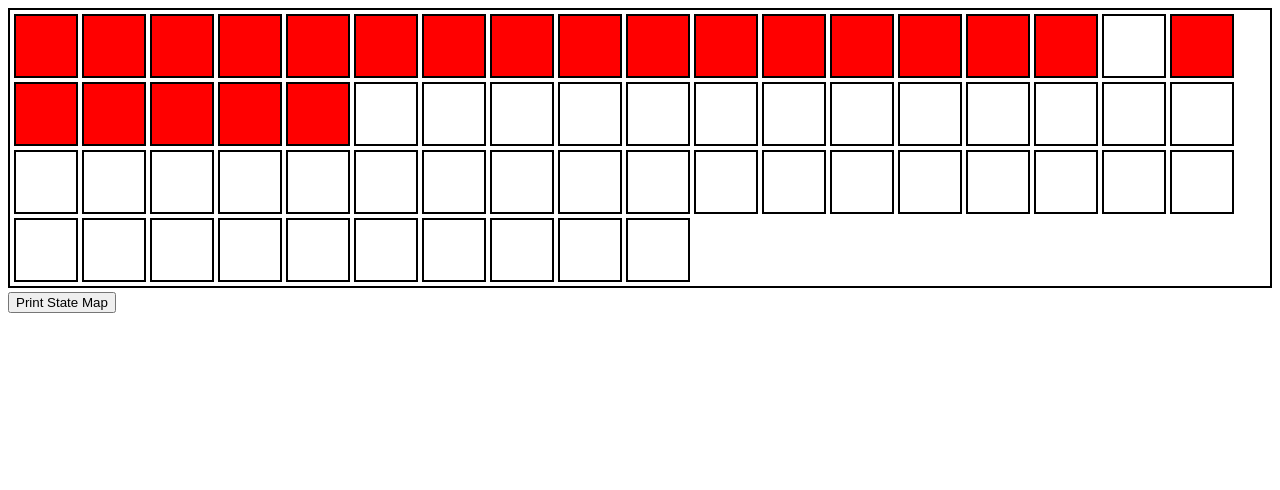
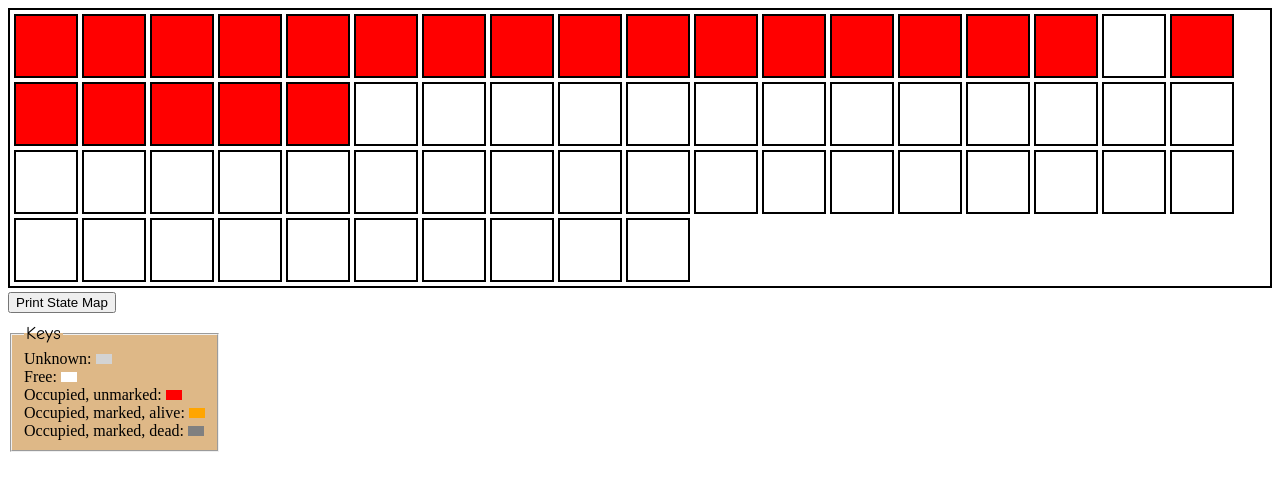
Before and after one commit to hnOsmium0001/DEMO-Mark-Sweep, a plain HTML site: page index.html in a window 1280 px wide. Drawn offline with nearby package versions, Linux system fonts and the light colour scheme.

Commit message:
Added color-coded keys

```diff
--- a/css/index.css
+++ b/css/index.css
@@ -25,3 +25,28 @@
   /* Let hover event pass through the overlay, so that one can select units under it */
   pointer-events: none;
 }
+
+.keys {
+  /* Inline-block will try to fit to its contents. */
+  display: inline-block;
+  background-color: burlywood;
+
+  margin-top: 10px;
+}
+.keys-legend {
+  font-size: 18px;
+  font-family: "Comic Sans MS", cursive, sans-serif;
+}
+
+.key {
+  /* Make them stay on their own line */
+  display: block;
+}
+
+.color-label {
+  display: inline-block;
+
+  /* Golden ratio */
+  width: 16.18px;
+  height: 10px;
+}
--- a/index.html
+++ b/index.html
@@ -1,21 +1,37 @@
 <!DOCTYPE html>
 <html>
+
 <head>
     <title>DEMO - Mark & Sweep GC</title>
     <meta charset="utf-8">
 
-        <script src="https://code.jquery.com/jquery-3.4.0.slim.min.js" integrity="sha256-ZaXnYkHGqIhqTbJ6MB4l9Frs/r7U4jlx7ir8PJYBqbI=" crossorigin="anonymous"></script>
+    <script src="https://code.jquery.com/jquery-3.4.0.slim.min.js"
+        integrity="sha256-ZaXnYkHGqIhqTbJ6MB4l9Frs/r7U4jlx7ir8PJYBqbI=" crossorigin="anonymous"></script>
     <script src="./js/index.js" type="module"></script>
     <link rel="stylesheet" type="text/css" href="./css/index.css">
     <link rel="stylesheet" type="text/css" href="./css/unit.css">
 </head>
+
 <body>
     <div id="container" class="container">
         <div id="memory-display" class="memory-display">
-                <!-- Word units will be added at runtime -->
+            <!-- Worad units will be added at runtime -->
         </div>
         <canvas id="memory-overlay" class="memory-overlay"></canvas>
     </div>
     <button id="print-state-map">Print State Map</button>
+
+    <!-- Make its contents go on a separate line regardless of their style -->
+    <div>
+        <fieldset id="keys" class="keys">
+            <legend class="keys-legend">Keys</legend>
+            <span class="key">Unknown: <div class="color-label unknown"></div></span>
+            <span class="key">Free: <div class="color-label free"></div></span>
+            <span class="key">Occupied, unmarked: <div class="color-label occupied-unmarked"></div></span>
+            <span class="key">Occupied, marked, alive: <div class="color-label occupied-marked-alive"></div></span>
+            <span class="key">Occupied, marked, dead: <div class="color-label occupied-marked-dead"></div></span>
+        </fieldset>
+    </div>
 </body>
+
 </html>
```
Lines whose indentation alone changed are shown as unchanged.
